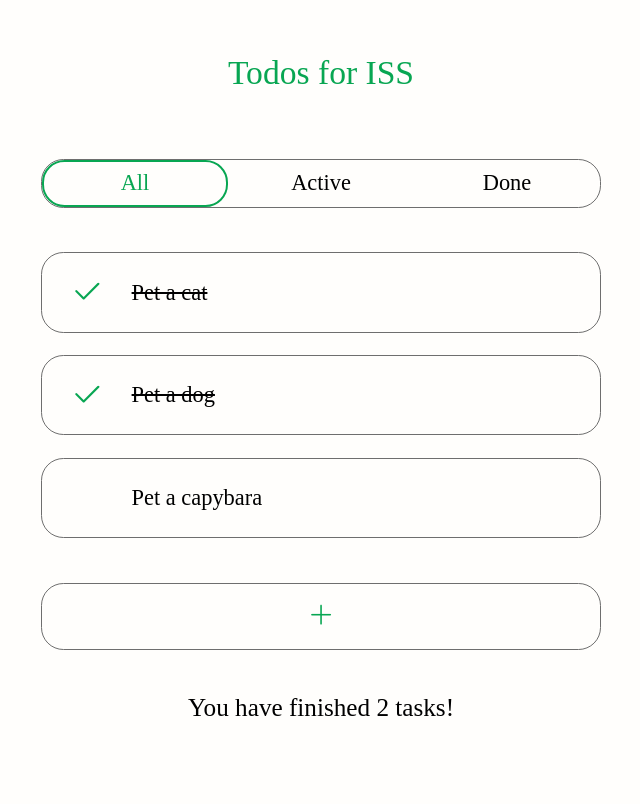
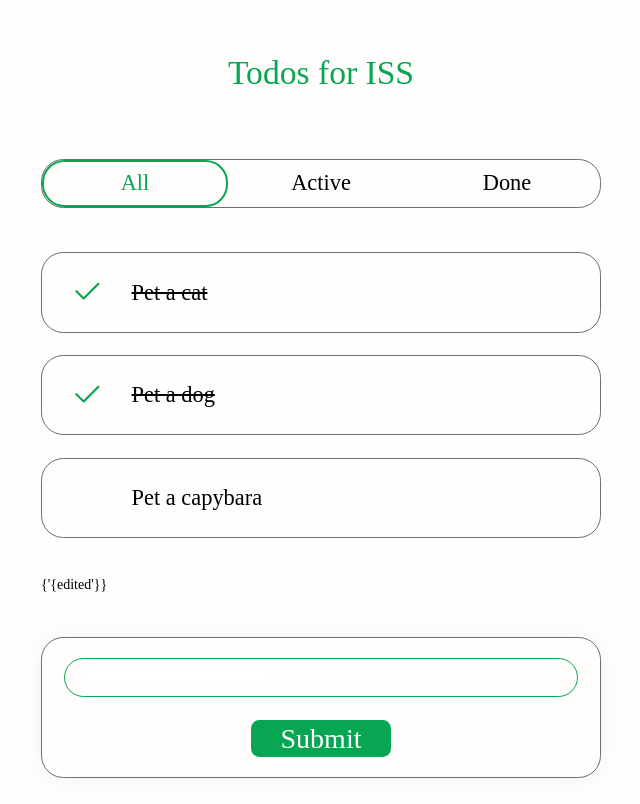
Before and after one commit to shevkate/iss-todo, a Vue app: page / in a window 1280 px wide. Shown: the part 148-952 px from the top of the page, without its empty margins (319-959 px from the left). Built offline with nearby package versions, Linux system fonts and the light colour scheme.

Commit message:
Fix: editing

```diff
--- a/src/App.vue
+++ b/src/App.vue
@@ -6,13 +6,20 @@
   />
   <main class="main">
 <ToDoList
+    v-model="selectedTodo.text"
     :todos="filteredTodos"
     @click-todo="clickTodo"
     @remove-todo="removeTodo"
+    @edit-todo="editTodo"
+/>
 
-/>
+    {{selectedTodo.text}}
+    <br/>
+
+    {'{edited'}}
+    {{editedTodo.text}}
   </main>
-  <NewToDo @add-new-to-do="addNewToDo"/>
+  <NewToDo @add-new-to-do="addNewToDo" v-model="editedTodo.text"/>
   <Footer :status="status"/>
 </template>
 
@@ -23,8 +30,7 @@ import ToDoList from "@/components/ToDoList.vue";
 import FiltersBar from "@/components/FiltersBar.vue";
 import {Todo} from './types/Todo';
 import {Filter} from './types/Filter';
-import type {ComputedRef, Ref} from 'vue'
-import {computed, ref} from "vue";
+import {computed, ref, onMounted, ComputedRef, Ref, reactive} from "vue";
 import NewToDo from "@/components/NewToDo.vue";
 
 let items: Ref<Todo[]> | ComputedRef<Todo[]> | Todo[] = [
@@ -34,14 +40,16 @@ let items: Ref<Todo[]> | ComputedRef<Todo[]> | Todo[] = [
 ];
 let todos: Ref<Todo[]> = ref(items);
 
+let clonedTodos: Todo[] = JSON.parse(JSON.stringify(items));
+
 let activeFilter: Ref<Filter> = ref('All');
 
 const activeTodos: ComputedRef<Todo[]> = computed(() => {
-  return todos.value.filter((todo: Todo) => !todo.done)
+  return clonedTodos.filter((todo: Todo) => !todo.done)
 });
 
 const doneTodos: ComputedRef<Todo[]> = computed(() => {
-  return todos.value.filter((todo: Todo) => todo.done)
+  return clonedTodos.filter((todo: Todo) => todo.done)
 });
 
 const filteredTodos: ComputedRef<Todo[]> | Ref<Todo[]>  = computed(() => {
@@ -52,7 +60,7 @@ const filteredTodos: ComputedRef<Todo[]> | Ref<Todo[]>  = computed(() => {
       return doneTodos.value
     case 'All':
     default:
-      return todos.value
+      return clonedTodos
   }
 })
 
@@ -63,12 +71,35 @@ const status: ComputedRef<Status> = computed(() => {
   }
 })
 
+let editedTodo: Ref<{}> = ref({});
+let selectedTodo: {} = {};
+
+const editTodo = (todo: Todo): void => {
+  selectedTodo = (<any>Object).assign({}, todo);
+  editedTodo.value = todo
+  // console.log(selectedTodo)
+  // console.log(editedTodo)
+}
+
 const addNewToDo = (todo: Todo): void => {
-  todos.value.push(todo)
+  // console.log(selectedTodo)
+  // console.log(editedTodo)
+  if(todo.text) {
+    console.log(todo.text)
+    console.log(editedTodo)
+    let updatedTodo = JSON.parse(JSON.stringify(todo))
+    console.log(updatedTodo)
+   selectedTodo = JSON.parse(JSON.stringify(updatedTodo))
+    selectedTodo.text = ''
+    //console.log(selectedTodo)
+  } else {
+    clonedTodos.push(todo)
+    localStorage.setItem('todos', JSON.stringify(clonedTodos));
+  }
 }
 
 const clickTodo = (id: number): void => {
-  const selectedTodo: Todo = todos.value.filter((todo: Todo) => todo.id === id)[0];
+  const selectedTodo: Todo = clonedTodos.filter((todo: Todo) => todo.id === id)[0];
   if(selectedTodo) {
     selectedTodo.done = !selectedTodo.done
   }
@@ -77,15 +108,9 @@ const clickTodo = (id: number): void => {
 
 const removeTodo = (id: number) => {
   todos.value = todos.value.filter((todo: Todo) => todo.id !== id)
+  localStorage.setItem('todos', JSON.stringify(clonedTodos));
 }
 
-let editedTodo: Ref<Todo> = ref(null);
-let editedTodoText: Ref<string> = ref('');
-
-// const editTodo = (todo: Todo): void => {
-//   editedTodo.value = todo
-//   editedTodoText.value = todo.text
-// }
 //
 // const updateTodo = (todo: Todo): void => {
 //   if(!editedTodo.value) {
@@ -100,6 +125,10 @@ let editedTodoText: Ref<string> = ref('');
 const setFilter = (filter: Filter): void => {
   activeFilter.value = filter
 }
+
+onMounted(() => {
+  JSON.parse(localStorage.getItem('todos'));
+})
 </script>
 
 <style scoped>
--- a/src/assets/base.css
+++ b/src/assets/base.css
@@ -51,6 +51,7 @@ button {
 
 .text-input {
   display: flex;
+  width: 100%;
   align-items: center;
   padding: 0.8rem 1.6rem;
   box-sizing: border-box;
--- a/src/components/NewToDo.vue
+++ b/src/components/NewToDo.vue
@@ -1,95 +1,67 @@
 <template>
   <section class="add-todo">
     <form
-        v-if="isVisible"
         class="add-todo__item"
         @submit.prevent="$emit('addNewToDo',{
           id: Date.now(),
-          text: todoText,
+          text: modelValue,
           done: false
         }, todoText = '')">
-      <button
-          class="close-button"
-          type="button"
-          @click="closeNewToDo"
-      >
-        <i class="bi bi-x"></i>
-      </button>
       <div class="text-input text-input--focus">
-        <input v-model="todoText" class="input" />
+        <input
+            :value="modelValue"
+            @input="updateValue($event.target.value)"
+            class="input" />
       </div>
-      <button class="button button--filled">Add task</button>
+      <button class="button button--filled">Submit</button>
     </form>
-    <button
-        v-else
-        class="add-todo__show-item-button"
-        @click="showNewToDo"
-    >
-      <i class="bi bi-plus-lg"></i>
-    </button>
   </section>
 </template>
 
 <script setup lang="ts">
-import { Todo } from '@/types/Todo';
 import {defineEmits, ref} from "vue";
 import type { Ref, UnwrapRef } from 'vue'
 
-let isVisible: Ref<UnwrapRef<boolean>> = ref(false);
-
 let todoText: Ref<UnwrapRef<string>> = ref('');
 
-const showNewToDo = () => {
-  isVisible.value = true
-};
+const emit = defineEmits([
+    'addNewToDo',
+    'update:modelValue'
+  ])
 
-const closeNewToDo = () => {
-  isVisible.value = false
+const updateValue = (value: string): void => {
+  emit('update:modelValue', value);
 }
+defineProps({
+  modelValue: {type: String, required:true}
+})
 
-  defineEmits([
-    'addNewToDo',
-  ])
+;
 
 </script>
 
 <style scoped>
 .add-todo {
-  display: grid;
+  display: flex;
   gap: 1.2rem;
 }
 
-.add-todo__show-item-button {
-  grid-template-columns: 1fr;
-  justify-items: center;
-  padding: 1.2rem 1.4rem;
-  color: var(--primary-color);
-  font-size: 1.9rem;
-  border: 0.1rem solid var(--color-border);
-  border-radius: 1.6rem;
-  transition: box-shadow 0.2s;
-}
-
-.add-todo__show-item-button:hover {
-  box-shadow: 0 1px 20px rgb(240 240 240 / 80%);
-}
-
 .add-todo__item {
-  display: grid;
+  display: flex;
+  flex-direction: column;
+  align-content: center;
+  align-items: center;
   gap: 1.6rem;
-  padding: 1.4rem 1.6rem 2rem;
+  width: 100%;
+  padding: 1.4rem 1.6rem 1.4rem;
   border: 0.1rem solid var(--color-border);
   border-radius: 1.6rem;
   box-shadow: 0 1px 20px rgb(240 240 240 / 80%);
 }
 
-.add-todo__item .close-button {
+.add-todo__item {
   justify-self: end;
   font-size: 2rem;
-}
-
-.add-todo__form .close-button:hover {
-  color: var(--primary-color);
 }
 
 .text-input--focus {
@@ -97,7 +69,8 @@ const closeNewToDo = () => {
 }
 
 .text-input .input {
-  flex-grow: 1;
+  display: flex;
+  width: auto;
   padding: 0;
   border: none;
 }
@@ -106,5 +79,15 @@ const closeNewToDo = () => {
   outline: none;
 }
 
+.button--filled {
+  padding: 0.2rem .2rem;
+  display: flex;
+  justify-content: center;
+  align-items: center;
+  width: 140px;
+  color: #ffffff;
+  background-color: var(--primary-color);
+  border-radius: .6rem;
+}
 
 </style>
--- a/src/components/ToDoItem.vue
+++ b/src/components/ToDoItem.vue
@@ -4,6 +4,7 @@ import {PropType, defineEmits, defineProps} from 'vue';
 
 defineProps({
   todo: { type: Object as PropType<Todo>, required: true}
+
 })
 
 defineEmits([
@@ -25,9 +26,9 @@ defineEmits([
     <button class="todo-item__button" @click.stop="$emit('removeTodo', todo.id)">
       <i class="bi bi-trash3"></i>
     </button>
-<!--    <button class="todo-item__button" @click.stop="$emit('editTodo', todo)">-->
-<!--      <i class="bi bi-pencil"></i>-->
-<!--    </button>-->
+    <button class="todo-item__button" @click.stop="$emit('editTodo', todo)">
+      <i class="bi bi-pencil"></i>
+    </button>
   </li>
 </template>
 
@@ -43,10 +44,6 @@ defineEmits([
   transition: box-shadow 0.2s;
   cursor: pointer;
   font-size: 1.6rem;
-}
-
-.todo-item--editing {
-  border-color: red
 }
 
 .todo-item:hover {
--- a/src/components/ToDoList.vue
+++ b/src/components/ToDoList.vue
@@ -5,13 +5,19 @@ import ToDoItem from "@/components/ToDoItem.vue";
 
 defineProps({
   todos: {type: Array as PropType<Todo[]>, required: true},
+  modelValue: {type: String, required:true}
     })
 
-defineEmits([
+const emits = defineEmits([
   'clickTodo',
   'removeTodo',
-  'editTodo'
+  'editTodo',
+  'update:modelValue'
 ])
+
+const updateValue = (value: string): void => {
+  emits('update:modelValue', value);
+}
 
 </script>
 
@@ -21,6 +27,8 @@ defineEmits([
       v-for="todo in todos"
       :key="todo.id"
       :todo="todo"
+      :value="modelValue"
+      @input="updateValue($event.target.value)"
       @click-todo="$emit('clickTodo', todo.id)"
       @remove-todo="$emit('removeTodo', todo.id)"
       @edit-todo="$emit('editTodo', todo)"
```
